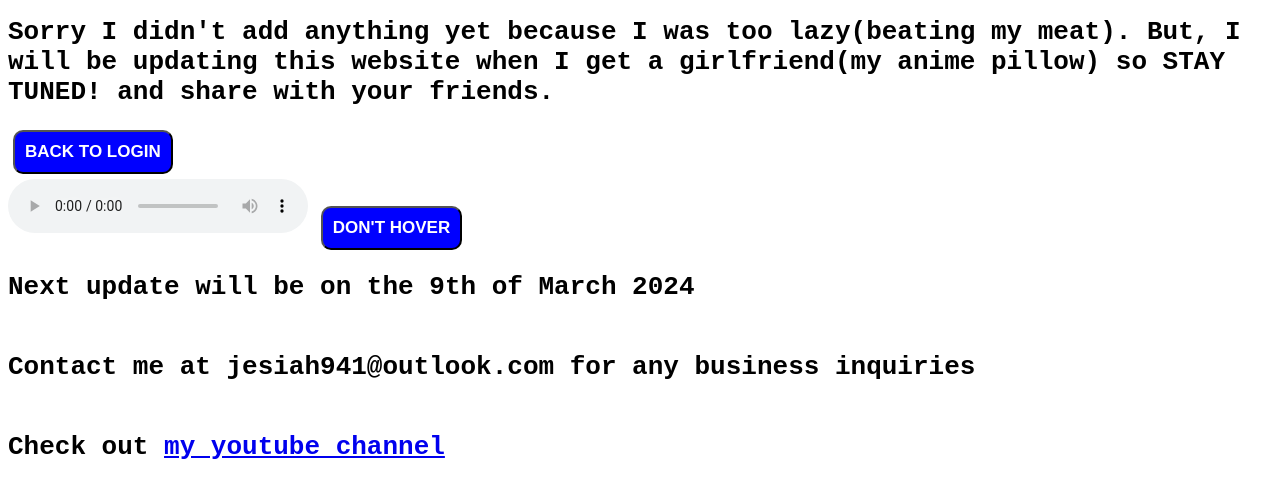
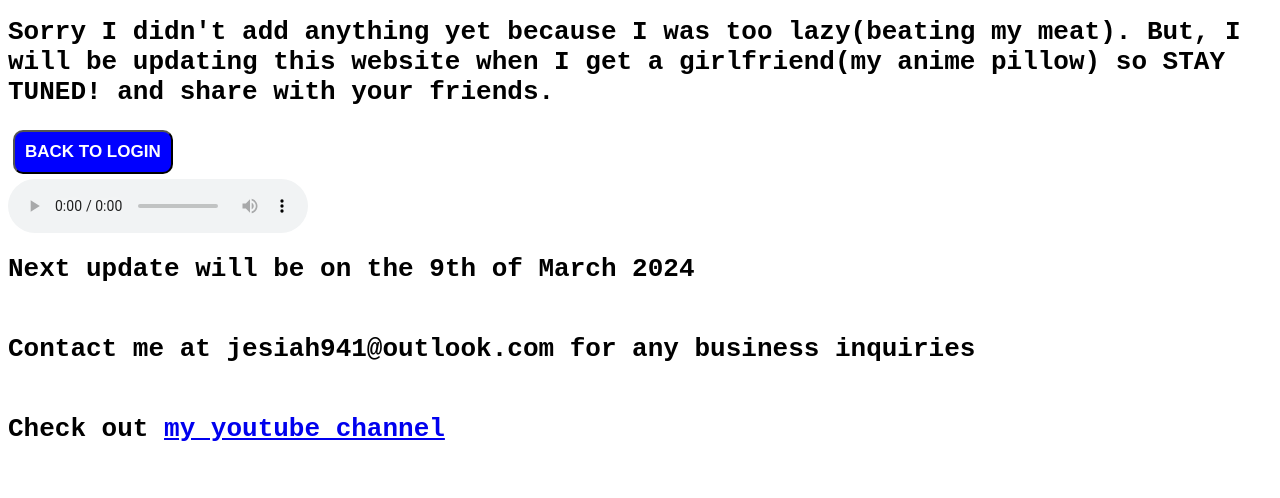
Before and after one commit to kyleexit/patrick, a plain HTML site: page index3.html in a window 1280 px wide. Drawn offline with Linux system fonts and the light colour scheme.

Commit message:
Update index3.html

```diff
--- a/index3.html
+++ b/index3.html
@@ -17,10 +17,6 @@
         <source src="Tifa'sTheme.mp3" type="audio/mp3">
     </audio>
 
-    <button>
-        DON'T HOVER
-    </button>
-
     <h1><b>Next update</b> will be on the 9th of March 2024</h1>
     <br>
     <h1>Contact me at jesiah941@outlook.com for any business inquiries</h1>
```
